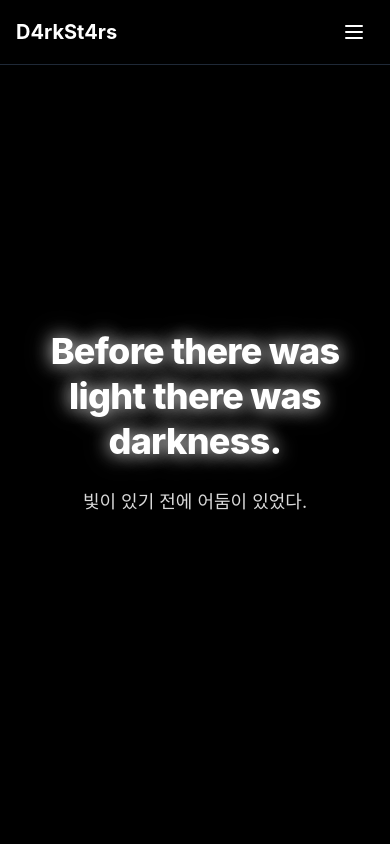
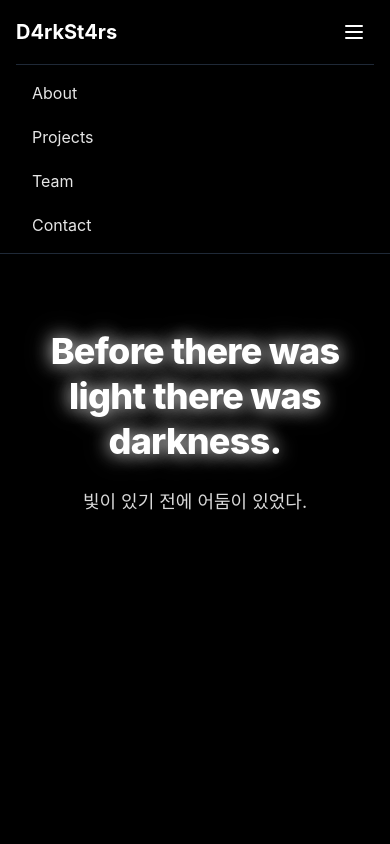
Before and after one commit to d4rkst4rs/d4rkst4rs.github.io, a Next.js app: page / in a window 390 px wide. Both pictures are taken after a click on the button 354 px from the left and 32 px from the top of the page. Shown: the top 844 px of the page. Built offline with nearby package versions, Linux system fonts and the light colour scheme.

Commit message:
Update NavBar.js

```diff
--- a/components/NavBar.js
+++ b/components/NavBar.js
@@ -1,13 +1,12 @@
-import Link from 'next/link'
-import Image from 'next/image'
-
+import { useState } from 'react'
 
 export default function NavBar() {
+  const [isOpen, setIsOpen] = useState(false)
+
   return (
     <nav className="fixed top-0 w-full bg-black/90 backdrop-blur-sm z-50 border-b border-gray-800">
       <div className="max-w-6xl mx-auto px-4 sm:px-6">
         <div className="flex justify-between items-center h-16">
-          {/* 로고 - 모바일에서 줄바꿈 방지 */}
           <div className="text-xl font-bold whitespace-nowrap">
             D4rkSt4rs
           </div>
@@ -20,15 +19,30 @@ export default function NavBar() {
             <a href="#contact" className="hover:text-gray-300 transition-colors">Contact</a>
           </div>
 
-          {/* 모바일 햄버거 메뉴 */}
+          {/* 모바일 메뉴 버튼 */}
           <div className="md:hidden">
-            <button className="p-2">
+            <button
+              onClick={() => setIsOpen(!isOpen)}
+              className="p-2"
+            >
               <svg className="w-6 h-6" fill="none" stroke="currentColor" viewBox="0 0 24 24">
                 <path strokeLinecap="round" strokeLinejoin="round" strokeWidth={2} d="M4 6h16M4 12h16M4 18h16" />
               </svg>
             </button>
           </div>
         </div>
+
+        {/* 모바일 드롭다운 메뉴 */}
+        {isOpen && (
+          <div className="md:hidden bg-black/95 border-t border-gray-800">
+            <div className="py-2 space-y-1">
+              <a href="#about" className="block px-4 py-2 hover:bg-gray-800">About</a>
+              <a href="#projects" className="block px-4 py-2 hover:bg-gray-800">Projects</a>
+              <a href="#team" className="block px-4 py-2 hover:bg-gray-800">Team</a>
+              <a href="#contact" className="block px-4 py-2 hover:bg-gray-800">Contact</a>
+            </div>
+          </div>
+        )}
       </div>
     </nav>
   )
```
